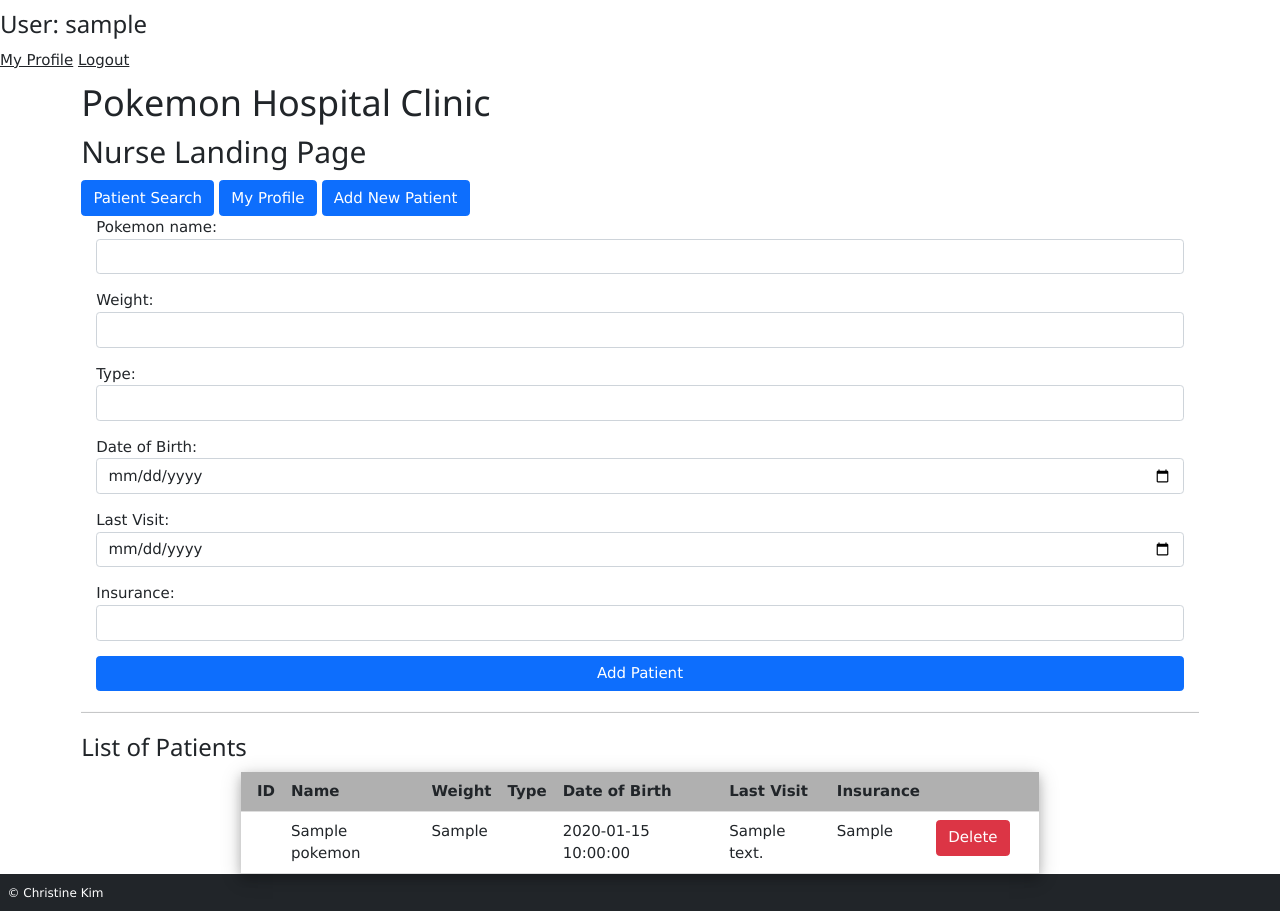
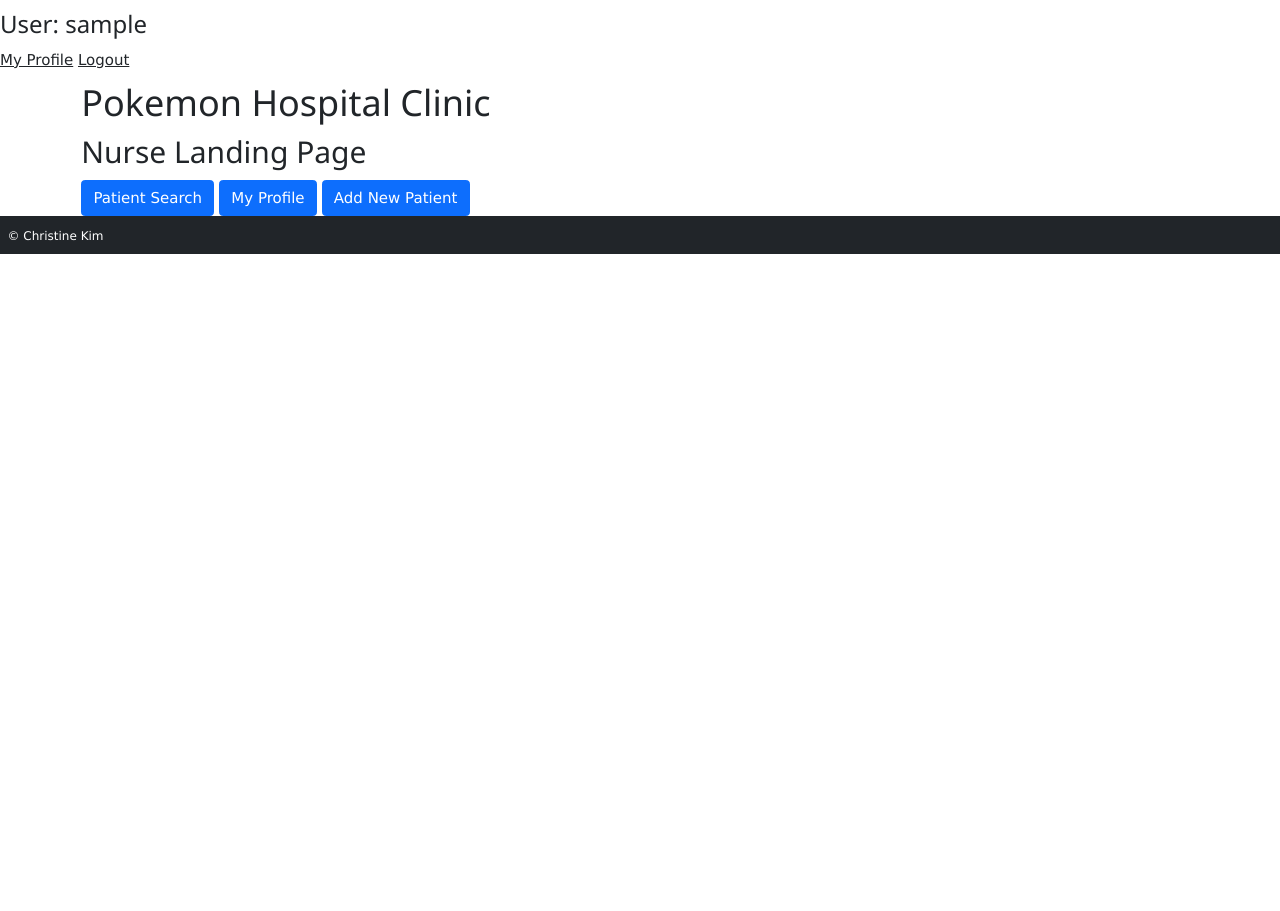
Before and after one commit to cfkim/pokemon-hospital, a PHP site: page /nurse.php in a window 1280 px wide. After the commit the page ends 254 px from the top, so only its background shows below. Run offline with PHP 8.4, Linux system fonts and the light colour scheme; the visitor is signed in with stand-in values (Sample User, id 1); tables that the repository leaves empty or names only in its code hold one stand-in row (values such as "Sample post"); data that the repository does not hold is empty.

Commit message:
nurse dashboard working

```diff
--- a/connect-db.php
+++ b/connect-db.php
@@ -43,19 +43,20 @@
 
 /** F23, PHP (on GCP, local XAMPP, or CS server) connect to MySQL (on CS server) **/
 
-/*
+
 $username = 'cfk6gxr';
 $password = 'FourCircles';
 $host = 'mysql01.cs.virginia.edu';
 $dbname = 'cfk6gxr';
-$dsn = "mysql:host=$host;dbname=$dbname"; */
+$dsn = "mysql:host=$host;dbname=$dbname";
 
-
+/*
 $username = 'sarah';
 $password = 'databases1234';
 $host = 'localhost';
 $dbname = 'sarah';
 $dsn = "mysql:host=$host;dbname=$dbname";
+*/
 
 ////////////////////////////////////////////
 
--- a/nurse.php
+++ b/nurse.php
@@ -74,74 +74,7 @@ if ($_SERVER['REQUEST_METHOD'] == 'POST')
 
   <!-- <a href="pokemonform.php">Click to open the next page</a> -->
 
-  <form name="mainForm" action="pokemonform.php" method="post">
-      <div class="row mb-3 mx-3">
-        Pokemon name:
-        <input type="text" class="form-control" name="pokemon_name" required value="<?php echo $_POST['pokemon_name_to_update'];?>"/>
-      </div>
-      <div class="row mb-3 mx-3">
-        Weight:
-        <input type="number" class="form-control" name="weight" required value="<?php echo $_POST['weight_to_update'];?>"/>
-      </div>
-      <div class="row mb-3 mx-3">
-        Type:
-        <input type="text" class="form-control" name="type" required value="<?php echo $_POST['type_to_update'];?>"/>
-      </div>
-      <div class="row mb-3 mx-3">
-        Date of Birth:
-        <input type="date" class="form-control" name="date_of_birth" required value="<?php echo $_POST['date_of_birth_to_update'];?>"/>
-      </div>
-      <div class="row mb-3 mx-3">
-        Last Visit:
-        <input type="date" class="form-control" name="last_visit" required value="<?php echo $_POST['last_visit_to_update'];?>"/>
-      </div>
-      <div class="row mb-3 mx-3">
-        Insurance:
-        <input type="text" class="form-control" name="insurance" required value="<?php echo $_POST['insurance_to_update'];?>"/>
-      </div>
-      <div class="row mb-3 mx-3">
-        <input type="submit" value="Add Patient" name="addBtn"
-                class="btn btn-primary" title="Add a patient to the pokemon health center" />
-      </div>
-    </form>
 
-<hr/>
-<h3>List of Patients</h3>
-<div class="row justify-content-center">
-<table class="w3-table w3-bordered w3-card-4 center" style="width:70%">
-  <thead>
-  <tr style="background-color:#B0B0B0">
-
-    <!--<th width="30%">Name-->
-    <th>ID
-    <th>Name
-    <th>Weight
-    <th>Type
-    <th>Date of Birth
-    <th>Last Visit
-    <th>Insurance
-    <th>&nbsp;</th>
-    <th>&nbsp;</th>
-  </tr>
-  </thead>
-
-  <?php foreach ($list_of_pokemon as $pokemon): ?>
-  <tr>
-     <td><?php echo $pokemon['pokemon_ID']; ?></td>
-     <td><?php echo $pokemon['name']; ?></td>
-     <td><?php echo $pokemon['weight']; ?></td>
-     <td><?php echo $pokemon['type']; ?></td>
-     <td><?php echo $pokemon['date_of_birth']; ?></td>
-     <td><?php echo $pokemon['last_visit']; ?></td>
-     <td><?php echo $pokemon['insurance']; ?></td>
-    <td>
-      <form action="pokemonform.php" method="post">
-        <input type="submit" value="Delete" name="deleteBtn" class="btn btn-danger"/>
-        <input type="hidden" name="pokemonID_to_delete" value="<?php echo $pokemon['pokemon_ID']; ?>"/>
-      </form>
-    </td>
-  </tr>
-  <?php endforeach; ?>
 
 </table>
 </div>
```
Also changed, not shown: patient-search.php (+36 -69 lines).
